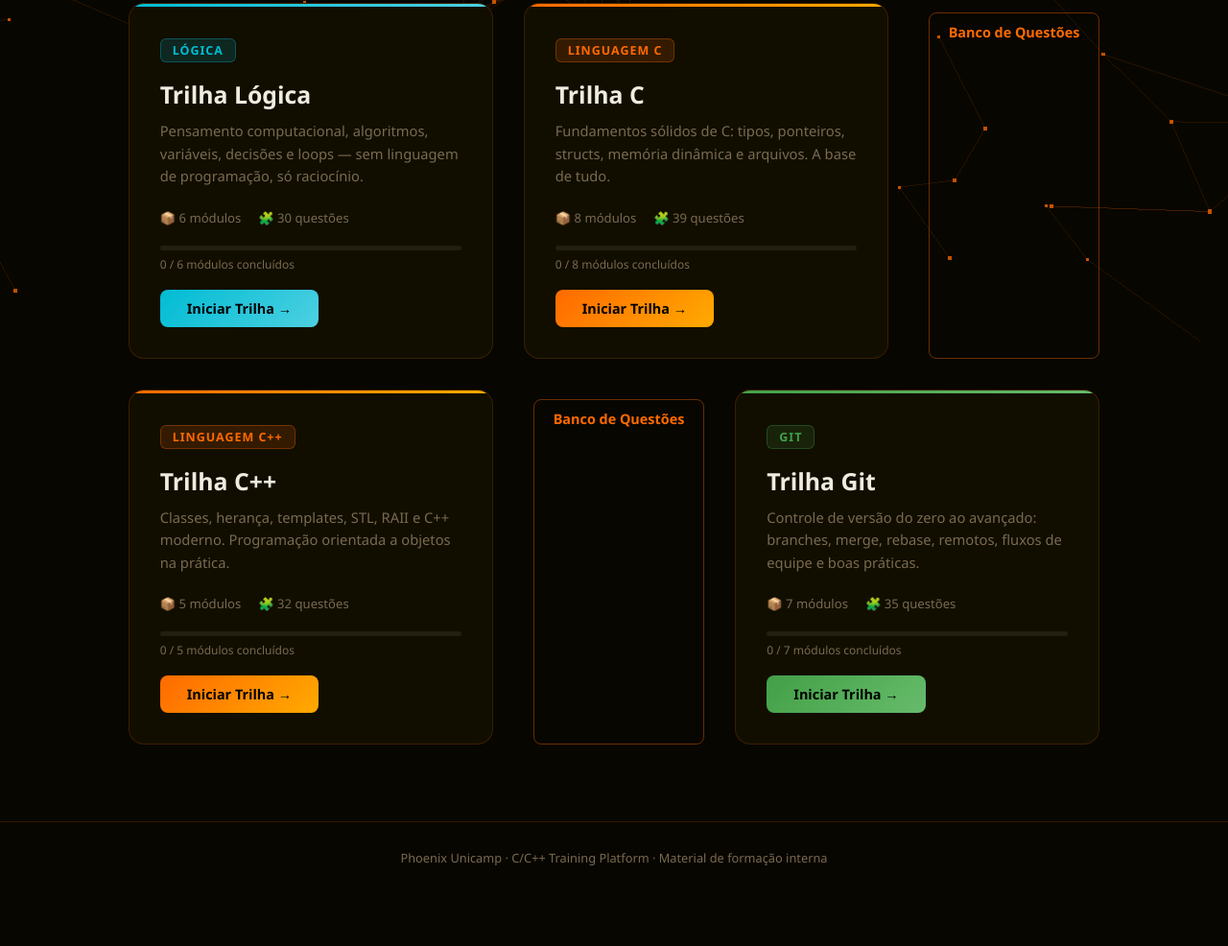
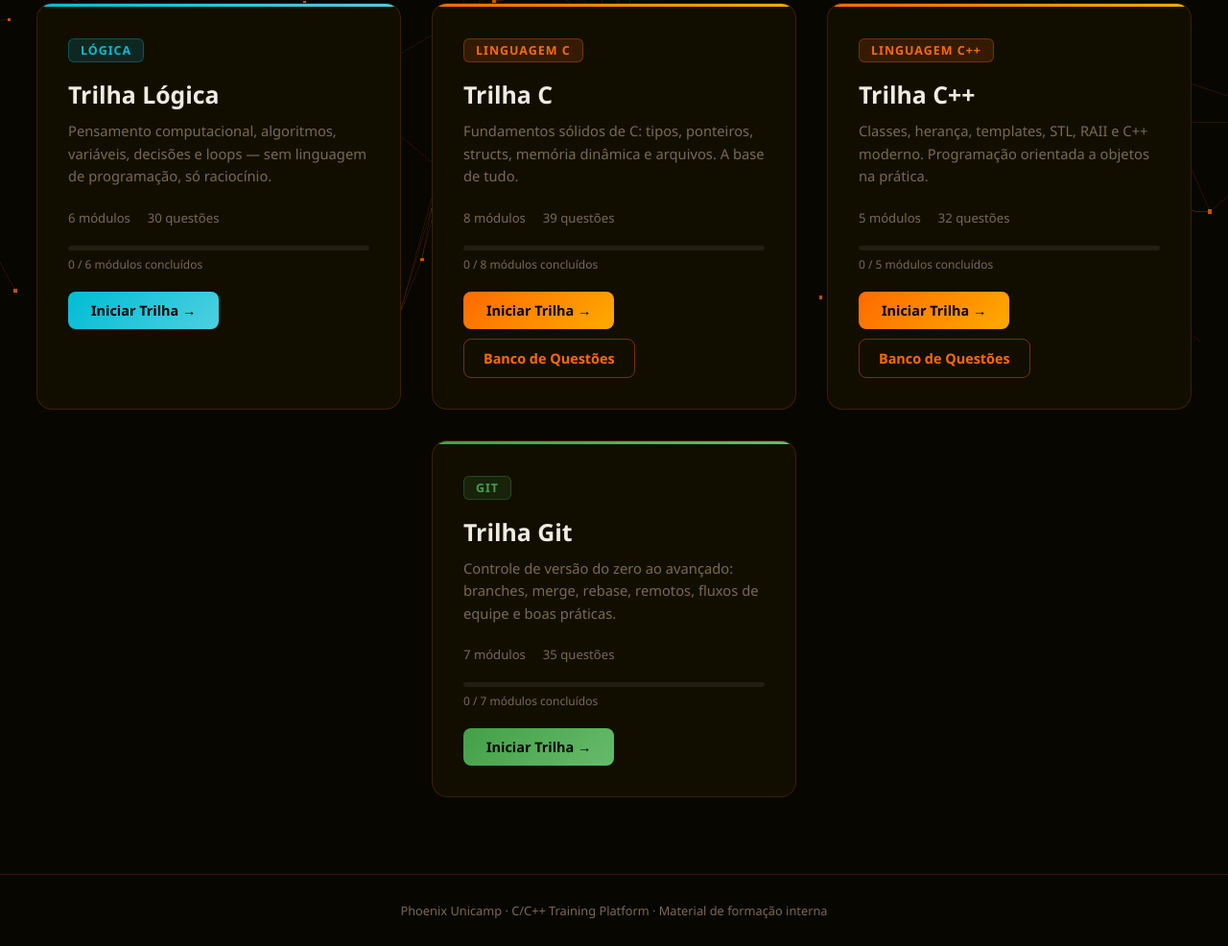
Before and after one commit to medeirosdev/treinamento-c-c--phoenix, a plain HTML site: page index.html in a window 1280 px wide. Shown: the part 444-1430 px from the top of the page at 96% size. Before the commit the page ends 1375 px from the top, so only its background shows below. Drawn offline with nearby package versions, Linux system fonts and the light colour scheme.

Commit message:
fix: correct index layout — remove nested <a> tags and emojis
Cards converted from <a> to <div onclick> to allow valid nested
links (Iniciar Trilha + Banco de Questoes buttons). Removed emoji
from meta spans. Card accent colors moved to CSS classes.

Co-Authored-By: Claude Sonnet 4.6 <noreply@anthropic.com>

```diff
--- a/index.html
+++ b/index.html
@@ -73,8 +73,8 @@
     border-radius: 16px;
     padding: 36px 32px 32px;
     width: 380px;
-    text-decoration: none;
     color: inherit;
+    cursor: pointer;
     transition: transform .2s, border-color .2s, box-shadow .2s;
     position: relative;
     overflow: hidden;
@@ -90,6 +90,11 @@
     border-color: var(--orange);
     box-shadow: 0 12px 40px rgba(255,106,0,.18);
   }
+  .card--logica::before { background: linear-gradient(90deg, #00bcd4, #4dd0e1); }
+  .card--logica:hover   { border-color: #00bcd4; }
+  .card--git::before    { background: linear-gradient(90deg, #43a047, #66bb6a); }
+  .card--git:hover      { border-color: #43a047; }
+
   .card .lang-badge {
     display: inline-block;
     background: rgba(255,106,0,.15);
@@ -103,7 +108,7 @@
     margin-bottom: 16px;
   }
   .card h2 { font-size: 1.55rem; font-weight: 800; margin-bottom: 10px; }
-  .card p { font-size: .92rem; color: var(--muted); line-height: 1.6; margin-bottom: 22px; }
+  .card p  { font-size: .92rem; color: var(--muted); line-height: 1.6; margin-bottom: 22px; }
   .card .meta {
     display: flex; gap: 18px;
     font-size: .82rem; color: var(--muted);
@@ -124,12 +129,17 @@
     width: 0%;
     transition: width .6s ease;
   }
-  .prog-label { font-size: .75rem; color: var(--muted); }
+  .prog-label { font-size: .75rem; color: var(--muted); margin-bottom: 20px; }
 
+  .card-actions {
+    display: flex;
+    gap: 10px;
+    flex-wrap: wrap;
+    margin-top: 4px;
+  }
   .cta-btn {
     display: inline-block;
-    margin-top: 18px;
-    padding: 10px 28px;
+    padding: 10px 24px;
     background: linear-gradient(135deg, var(--orange), var(--gold));
     color: #000;
     font-weight: 700;
@@ -141,8 +151,6 @@
   .cta-btn:hover { opacity: .88; transform: scale(1.03); }
   .cta-btn-quiz {
     display: inline-block;
-    margin-top: 10px;
-    margin-left: 10px;
     padding: 10px 20px;
     background: transparent;
     color: var(--orange);
@@ -187,61 +195,69 @@
   </div>
 
   <div class="cards">
-    <a class="card" href="trilha-logica.html" style="--card-accent:#00bcd4;">
-      <style>.card[href="trilha-logica.html"]::before{background:linear-gradient(90deg,#00bcd4,#4dd0e1);}</style>
+
+    <div class="card card--logica" onclick="location.href='trilha-logica.html'">
       <div class="lang-badge" style="background:rgba(0,188,212,.15);color:#00bcd4;border-color:rgba(0,188,212,.3);">LÓGICA</div>
       <h2>Trilha Lógica</h2>
       <p>Pensamento computacional, algoritmos, variáveis, decisões e loops — sem linguagem de programação, só raciocínio.</p>
       <div class="meta">
-        <span>📦 6 módulos</span>
-        <span>🧩 30 questões</span>
+        <span>6 módulos</span>
+        <span>30 questões</span>
       </div>
       <div class="prog-bar"><div class="prog-bar-fill" id="prog-logica" style="background:linear-gradient(90deg,#00bcd4,#4dd0e1);"></div></div>
       <div class="prog-label" id="prog-logica-lbl">0 / 6 módulos concluídos</div>
-      <span class="cta-btn" style="background:linear-gradient(135deg,#00bcd4,#4dd0e1);color:#000;">Iniciar Trilha →</span>
-    </a>
+      <div class="card-actions">
+        <a class="cta-btn" href="trilha-logica.html" onclick="event.stopPropagation()" style="background:linear-gradient(135deg,#00bcd4,#4dd0e1);color:#000;">Iniciar Trilha →</a>
+      </div>
+    </div>
 
-    <a class="card" href="trilha-c.html">
+    <div class="card" onclick="location.href='trilha-c.html'">
       <div class="lang-badge">LINGUAGEM C</div>
       <h2>Trilha C</h2>
       <p>Fundamentos sólidos de C: tipos, ponteiros, structs, memória dinâmica e arquivos. A base de tudo.</p>
       <div class="meta">
-        <span>📦 8 módulos</span>
-        <span>🧩 39 questões</span>
+        <span>8 módulos</span>
+        <span>39 questões</span>
       </div>
       <div class="prog-bar"><div class="prog-bar-fill" id="prog-c"></div></div>
       <div class="prog-label" id="prog-c-lbl">0 / 8 módulos concluídos</div>
-      <span class="cta-btn">Iniciar Trilha →</span>
-      <a class="cta-btn-quiz" href="trilha-questoes-c.html" onclick="event.stopPropagation()">Banco de Questões</a>
-    </a>
+      <div class="card-actions">
+        <a class="cta-btn" href="trilha-c.html" onclick="event.stopPropagation()">Iniciar Trilha →</a>
+        <a class="cta-btn-quiz" href="trilha-questoes-c.html" onclick="event.stopPropagation()">Banco de Questões</a>
+      </div>
+    </div>
 
-    <a class="card" href="trilha-cpp.html">
+    <div class="card" onclick="location.href='trilha-cpp.html'">
       <div class="lang-badge">LINGUAGEM C++</div>
       <h2>Trilha C++</h2>
       <p>Classes, herança, templates, STL, RAII e C++ moderno. Programação orientada a objetos na prática.</p>
       <div class="meta">
-        <span>📦 5 módulos</span>
-        <span>🧩 32 questões</span>
+        <span>5 módulos</span>
+        <span>32 questões</span>
       </div>
       <div class="prog-bar"><div class="prog-bar-fill" id="prog-cpp"></div></div>
       <div class="prog-label" id="prog-cpp-lbl">0 / 5 módulos concluídos</div>
-      <span class="cta-btn">Iniciar Trilha →</span>
-      <a class="cta-btn-quiz" href="trilha-questoes-cpp.html" onclick="event.stopPropagation()">Banco de Questões</a>
-    </a>
+      <div class="card-actions">
+        <a class="cta-btn" href="trilha-cpp.html" onclick="event.stopPropagation()">Iniciar Trilha →</a>
+        <a class="cta-btn-quiz" href="trilha-questoes-cpp.html" onclick="event.stopPropagation()">Banco de Questões</a>
+      </div>
+    </div>
 
-    <a class="card" href="trilha-git.html" style="--card-accent:#43a047;">
-      <style>.card[href="trilha-git.html"]::before{background:linear-gradient(90deg,#43a047,#66bb6a);}</style>
+    <div class="card card--git" onclick="location.href='trilha-git.html'">
       <div class="lang-badge" style="background:rgba(67,160,71,.15);color:#43a047;border-color:rgba(67,160,71,.3);">GIT</div>
       <h2>Trilha Git</h2>
       <p>Controle de versão do zero ao avançado: branches, merge, rebase, remotos, fluxos de equipe e boas práticas.</p>
       <div class="meta">
-        <span>📦 7 módulos</span>
-        <span>🧩 35 questões</span>
+        <span>7 módulos</span>
+        <span>35 questões</span>
       </div>
       <div class="prog-bar"><div class="prog-bar-fill" id="prog-git" style="background:linear-gradient(90deg,#43a047,#66bb6a);"></div></div>
       <div class="prog-label" id="prog-git-lbl">0 / 7 módulos concluídos</div>
-      <span class="cta-btn" style="background:linear-gradient(135deg,#43a047,#66bb6a);color:#000;">Iniciar Trilha →</span>
-    </a>
+      <div class="card-actions">
+        <a class="cta-btn" href="trilha-git.html" onclick="event.stopPropagation()" style="background:linear-gradient(135deg,#43a047,#66bb6a);color:#000;">Iniciar Trilha →</a>
+      </div>
+    </div>
+
   </div>
 
   <footer>Phoenix Unicamp · C/C++ Training Platform · Material de formação interna</footer>
@@ -249,7 +265,6 @@
 
 <script src="https://cdnjs.cloudflare.com/ajax/libs/three.js/r128/three.min.js"></script>
 <script>
-// Progress from localStorage
 function updateProgress() {
   const logicaTotal = 6, cTotal = 8, cppTotal = 5, gitTotal = 7;
   let logicaDone = 0, cDone = 0, cppDone = 0, gitDone = 0;
@@ -268,7 +283,6 @@ function updateProgress() {
 }
 updateProgress();
 
-// Three.js particle network
 const canvas = document.getElementById('canvas-bg');
 const renderer = new THREE.WebGLRenderer({ canvas, alpha: true });
 renderer.setSize(window.innerWidth, window.innerHeight);
@@ -282,7 +296,7 @@ const N = 110;
 const positions = new Float32Array(N * 3);
 const velocities = [];
 for (let i = 0; i < N; i++) {
-  positions[i * 3] = (Math.random() - .5) * 160;
+  positions[i * 3]     = (Math.random() - .5) * 160;
   positions[i * 3 + 1] = (Math.random() - .5) * 100;
   positions[i * 3 + 2] = (Math.random() - .5) * 40;
   velocities.push((Math.random() - .5) * .04, (Math.random() - .5) * .04, 0);
@@ -322,8 +336,8 @@ function animate() {
   for (let i = 0; i < N; i++) for (let j = i + 1; j < N; j++) {
     const dx = positions[i * 3] - positions[j * 3], dy = positions[i * 3 + 1] - positions[j * 3 + 1];
     if (dx * dx + dy * dy < 150) {
-      linePos[lc++] = positions[i * 3]; linePos[lc++] = positions[i * 3 + 1]; linePos[lc++] = positions[i * 3 + 2];
-      linePos[lc++] = positions[j * 3]; linePos[lc++] = positions[j * 3 + 1]; linePos[lc++] = positions[j * 3 + 2];
+      linePos[lc++] = positions[i * 3];     linePos[lc++] = positions[i * 3 + 1]; linePos[lc++] = positions[i * 3 + 2];
+      linePos[lc++] = positions[j * 3];     linePos[lc++] = positions[j * 3 + 1]; linePos[lc++] = positions[j * 3 + 2];
     }
   }
   lineGeo.setDrawRange(0, lc / 3);
```
